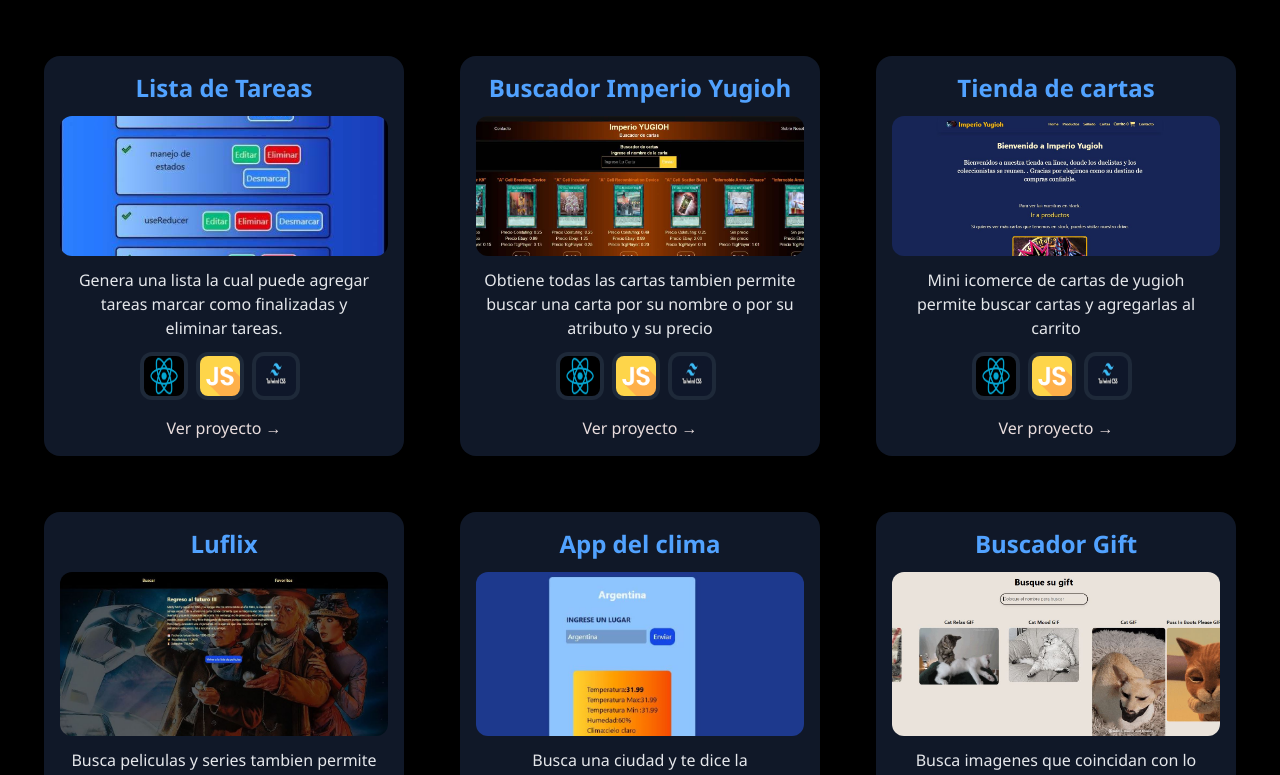
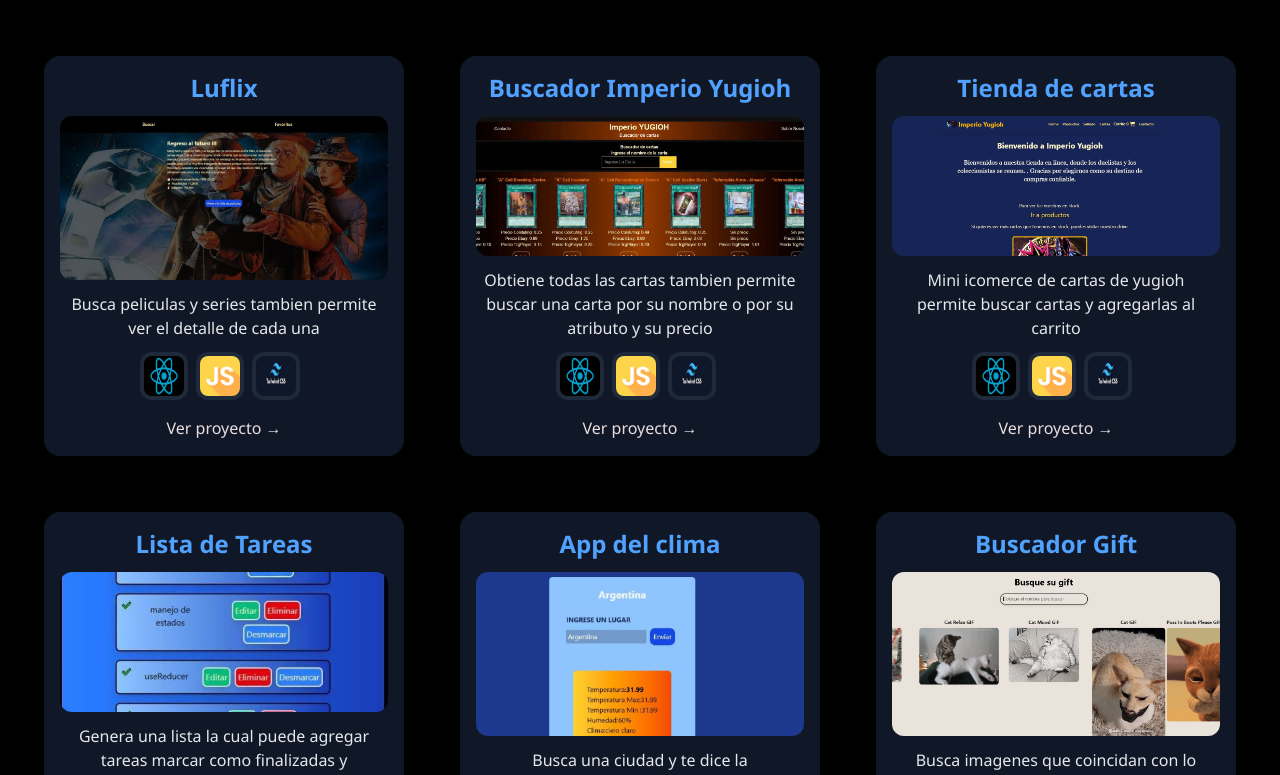
Before and after one commit to spawnew/Portafolio, a React (Vite) app: page / in a window 1280 px wide. Shown: the part 1675-2450 px from the top of the page. Built offline with nearby package versions, Linux system fonts and the light colour scheme.

Commit message:
mejora en el orden

```diff
--- a/data.js
+++ b/data.js
@@ -21,15 +21,15 @@
 import lighthouse from '/src/assets/lighthouse.jpg'
 import  Captura1 from './src/assets/Captura1.JPG'
 const proyecto = [
-    {
+     {
         id:1,
-      title: "Lista de Tareas",
-      description: "Genera una lista la cual puede agregar tareas marcar como finalizadas y eliminar tareas.",
-      image: lista,
+      title: "Luflix",
+      description: "Busca peliculas y series tambien permite ver el detalle de cada una",
+      image: luflix2,
       tecnologia: [React ,  JavaScript ,  Tailwind ],
-      url: "https://lista-tarea-reducer-xiw5.vercel.app/",
-      githubUrl: ""
-     },
+      url: "https://luflix-wine.vercel.app/",
+      githubUrl: "#"
+  },
      {
         id:2,
       title: "Buscador Imperio Yugioh",
@@ -50,13 +50,14 @@
   },
     {
         id:4,
-      title: "Luflix",
-      description: "Busca peliculas y series tambien permite ver el detalle de cada una",
-      image: luflix2,
+      title: "Lista de Tareas",
+      description: "Genera una lista la cual puede agregar tareas marcar como finalizadas y eliminar tareas.",
+      image: lista,
       tecnologia: [React ,  JavaScript ,  Tailwind ],
-      url: "https://luflix-wine.vercel.app/",
+      url: "https://lista-tarea-reducer-xiw5.vercel.app/",
       githubUrl: "#"
-  },
+     },
+
       {
         id:5,
       title: "App del clima",
```
